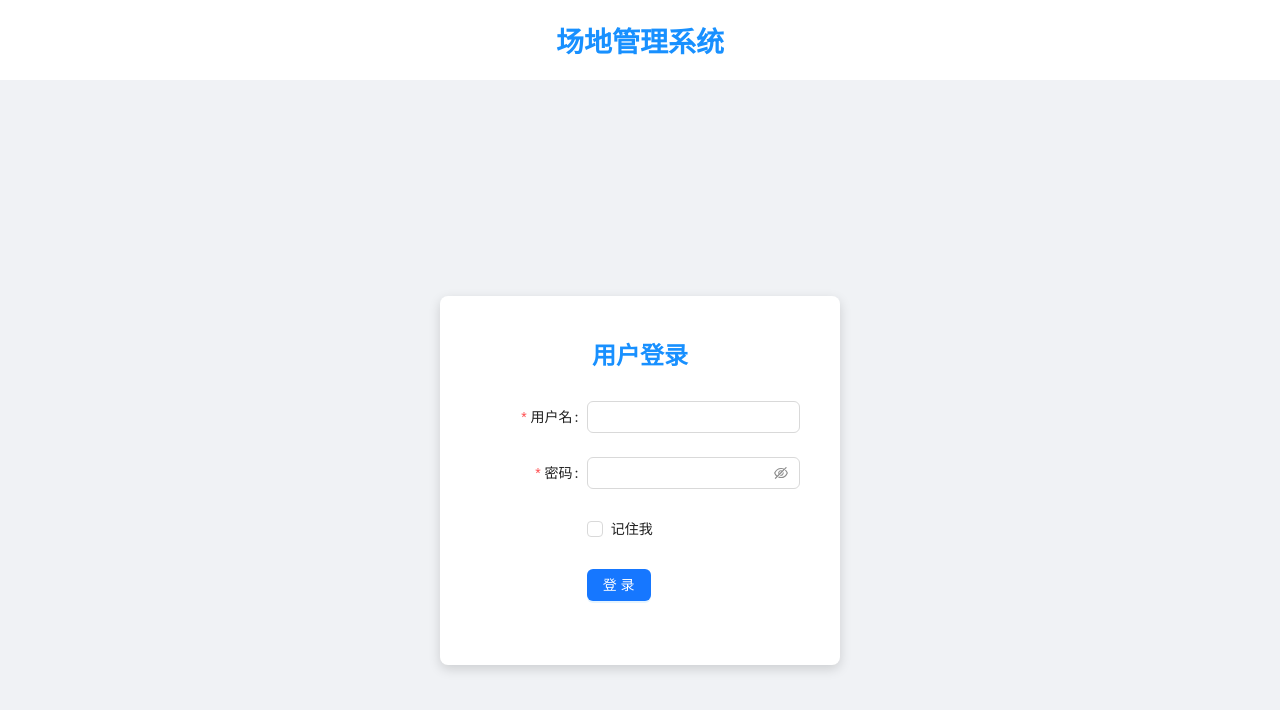
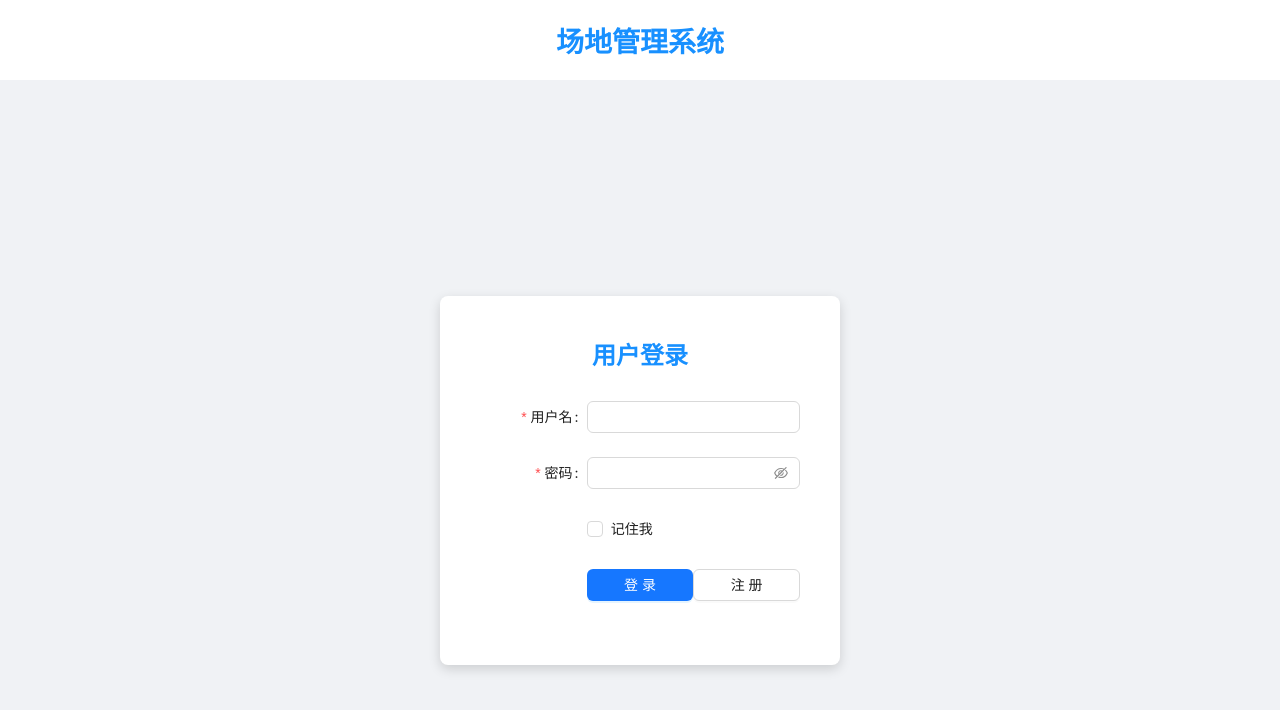
Before and after one commit to ShijieLu222/Vue, a Vue app in the folder my-vue-app/: page /login in a window 1280 px wide. Shown: the top 710 px of the page. Built offline with nearby package versions, Linux system fonts and the light colour scheme.

Commit message:
change login logic

```diff
--- a/my-vue-app/src/main.js
+++ b/my-vue-app/src/main.js
@@ -7,5 +7,5 @@ import Antd from 'ant-design-vue';
 const app = createApp(App);
 app.use(createPinia());
 app.use(router);
+app.use(Antd); // 注册 Ant Design Vue
 app.mount('#app');
-app.use(Antd); // 注册 Ant Design Vue
--- a/my-vue-app/src/views/Login.vue
+++ b/my-vue-app/src/views/Login.vue
@@ -2,28 +2,13 @@
   <div class="login-container">
     <div class="login-form">
       <h2>用户登录</h2>
-      <a-form
-        :model="formState"
-        name="basic"
-        :label-col="{ span: 8 }"
-        :wrapper-col="{ span: 16 }"
-        autocomplete="off"
-        @finish="onFinish"
-        @finishFailed="onFinishFailed"
-      >
-        <a-form-item
-          label="用户名"
-          name="username"
-          :rules="[{ required: true, message: '请输入用户名!' }]"
-        >
+      <a-form :model="formState" name="basic" :label-col="{ span: 8 }" :wrapper-col="{ span: 16 }" autocomplete="off"
+        @finish="onFinish" @finishFailed="onFinishFailed">
+        <a-form-item label="用户名" name="username" :rules="[{ required: true, message: '请输入用户名!' }]">
           <a-input v-model:value="formState.username" />
         </a-form-item>
 
-        <a-form-item
-          label="密码"
-          name="password"
-          :rules="[{ required: true, message: '请输入密码!' }]"
-        >
+        <a-form-item label="密码" name="password" :rules="[{ required: true, message: '请输入密码!' }]">
           <a-input-password v-model:value="formState.password" />
         </a-form-item>
 
@@ -32,7 +17,10 @@
         </a-form-item>
 
         <a-form-item :wrapper-col="{ offset: 8, span: 16 }">
-          <a-button type="primary" html-type="submit">登录</a-button>
+          <div class="button-group">
+            <a-button type="primary" html-type="submit">登录</a-button>
+            <a-button type="default" @click="goToRegister">注册</a-button>
+          </div>
         </a-form-item>
       </a-form>
     </div>
@@ -54,6 +42,21 @@ export default {
       password: '',
       remember: false
     })
+
+    const getAllUsers = () => {
+      // 默认用户数据（可选保留）
+      const defaultUsers = [
+        { username: 'admin', password: '123456', role: 'admin', name: '管理员' },
+        { username: 'user', password: '123456', role: 'user', name: '普通用户' },
+        { username: 'test', password: 'test123', role: 'user', name: '测试用户' }
+      ]
+
+      // 从localStorage获取注册的新用户
+      const registeredUsers = JSON.parse(localStorage.getItem('users') || '[]')
+
+      // 合并所有用户数据
+      return [...defaultUsers, ...registeredUsers]
+    }
 
     // 模拟用户数据
     const mockUsers = [
@@ -91,7 +94,7 @@ export default {
 
         //跳转到仪表板
         router.push('/dashboard')
-      }else{
+      } else {
         //login failed
         console.log('登录失败：用户名或密码错误')
         alert('用户名或密码错误，请重试！')
@@ -102,10 +105,15 @@ export default {
       console.log('Failed:', errorInfo)
     }
 
+    const goToRegister = () => {
+      router.push('/register')
+    }
+
     return {
       formState,
       onFinish,
-      onFinishFailed
+      onFinishFailed,
+      goToRegister
     }
   }
 }
@@ -139,4 +147,15 @@ export default {
   font-size: 24px;
   font-weight: 600;
 }
+
+.button-group {
+  display: flex;
+  justify-content: space-between;
+  align-items: center;
+}
+
+.button-group .ant-btn {
+  flex: 1;
+  max-width: 150px;
+}
 </style>
--- a/my-vue-app/src/views/Register.vue
+++ b/my-vue-app/src/views/Register.vue
@@ -83,6 +83,8 @@ export default {
       router.push('/login')
     }
 
+
+
     return {
       formState,
       onFinish,
```
